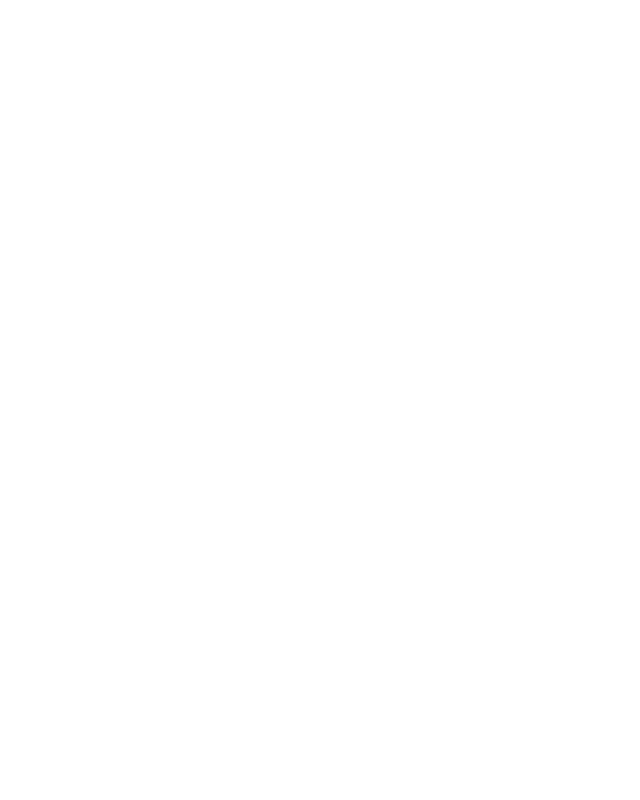
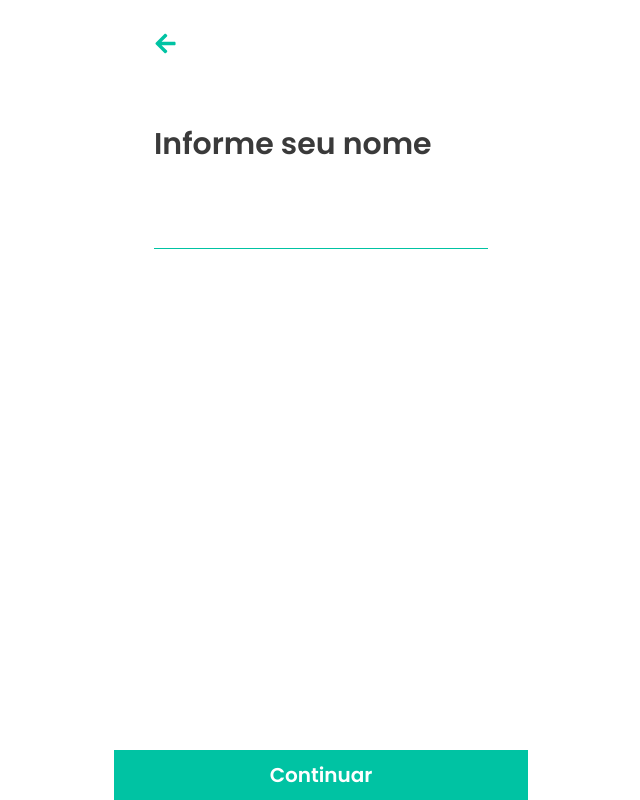
Before and after one commit to lucasnr/mimoo-frontend-challenge, a React (Create React App) app: page /name in a window 1280 px wide. Shown: the whole page, without its empty margins (319-959 px from the left). Built offline with nearby package versions, Linux system fonts and the light colour scheme.

Commit message:
Create name page

```diff
--- a/package.json
+++ b/package.json
@@ -6,6 +6,7 @@
     "axios": "^0.19.2",
     "react": "^16.13.1",
     "react-dom": "^16.13.1",
+    "react-icons": "^3.9.0",
     "react-redux": "^7.2.0",
     "react-router-dom": "^5.1.2",
     "react-scripts": "3.4.1",
--- a/src/pages/HomePage/styles.js
+++ b/src/pages/HomePage/styles.js
@@ -6,6 +6,7 @@
 import logo from '../../assets/img/Logo.png';
 
 export const Container = styled.section`
+  flex: 1;
   padding: 2.25rem;
   padding-bottom: 1rem;
 `;
--- /dev/null
+++ b/src/pages/NamePage/index.js
@@ -0,0 +1,24 @@
+import React from 'react';
+import { Link } from 'react-router-dom';
+import { FaArrowLeft } from 'react-icons/fa';
+
+import Button from '../../components/Button';
+import { Container, Title, Input } from './styles';
+import { colorPrimary } from '../../styles/colors';
+
+export default function NamePage() {
+  return (
+    <main>
+      <Container>
+        <FaArrowLeft size={23} color={colorPrimary} />
+
+        <Title>Informe seu nome</Title>
+        <Input name="name" />
+      </Container>
+
+      <Link to="/products">
+        <Button>Continuar</Button>
+      </Link>
+    </main>
+  );
+}
--- /dev/null
+++ b/src/pages/NamePage/styles.js
@@ -0,0 +1,23 @@
+import styled from 'styled-components';
+
+import { colorPrimary } from '../../styles/colors';
+
+export const Container = styled.section`
+  flex: 1;
+  padding: 2rem 2.5rem;
+`;
+
+export const Title = styled.h2`
+  font-size: 1.875rem;
+  font-weight: 600;
+  margin-bottom: 2rem;
+  margin-top: 3.75rem;
+`;
+
+export const Input = styled.input`
+  border: none;
+  border-bottom: 1px solid ${colorPrimary};
+  font-size: 1.375rem;
+  padding: 0.5rem 0px;
+  width: 100%;
+`;
--- a/src/routes.js
+++ b/src/routes.js
@@ -2,11 +2,13 @@
 import { Switch, Route } from 'react-router-dom';
 
 import HomePage from './pages/HomePage';
+import NamePage from './pages/NamePage';
 
 export default function Routes() {
   return (
     <Switch>
       <Route path="/" exact component={HomePage} />
+      <Route path="/name" exact component={NamePage} />
     </Switch>
   );
 }
--- a/src/styles/GlobalStyle.js
+++ b/src/styles/GlobalStyle.js
@@ -4,6 +4,7 @@
   * {
     box-sizing: border-box;
     margin: 0px;
+    outline: none;
     padding: 0px;
   }
 
@@ -17,8 +18,11 @@
   }
 
   main {
+    display: flex;
+    flex-direction: column;
     margin: auto;
     max-width: 25.875rem;
+    min-height: 100vh;
     overflow: hidden;
     width: 100%;
   }
@@ -29,6 +33,7 @@
 
   a {
     color: inherit;
+    display: flex;
     text-decoration: none;
   }
 
```
Also changed, not shown: 1 other file (tests, documents, lock files or other folders).
